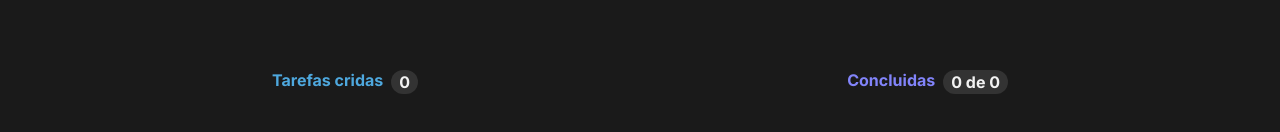
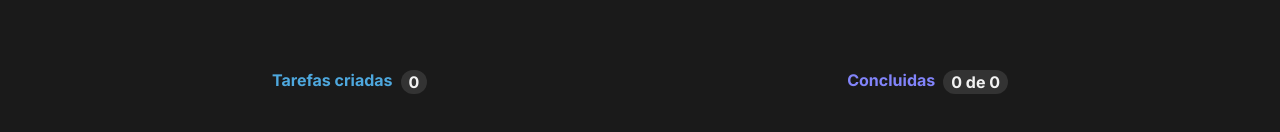
Before and after one commit to guilhermeevencio/todo-list, a React (Vite) app: page / in a window 1280 px wide. Shown: the part 248-380 px from the top of the page. Built offline with nearby package versions, Linux system fonts and the light colour scheme.

Commit message:
fix: correct the created tasks sentence.

```diff
--- a/src/components/MainContent/MainContent.tsx
+++ b/src/components/MainContent/MainContent.tsx
@@ -36,7 +36,7 @@ function MainContent() {
       <Form onSetTasks={ setTasks } tasks={ tasks }/>
         <div className={ styles.taskInfos }>
           <div className={ styles.tasks }>
-            <p className={ styles.tasksText } >Tarefas cridas</p>
+            <p className={ styles.tasksText } >Tarefas criadas</p>
             <p className={ styles.numbers } >{tasks.length}</p>
           </div>
           <div className={ styles.done }>
```
